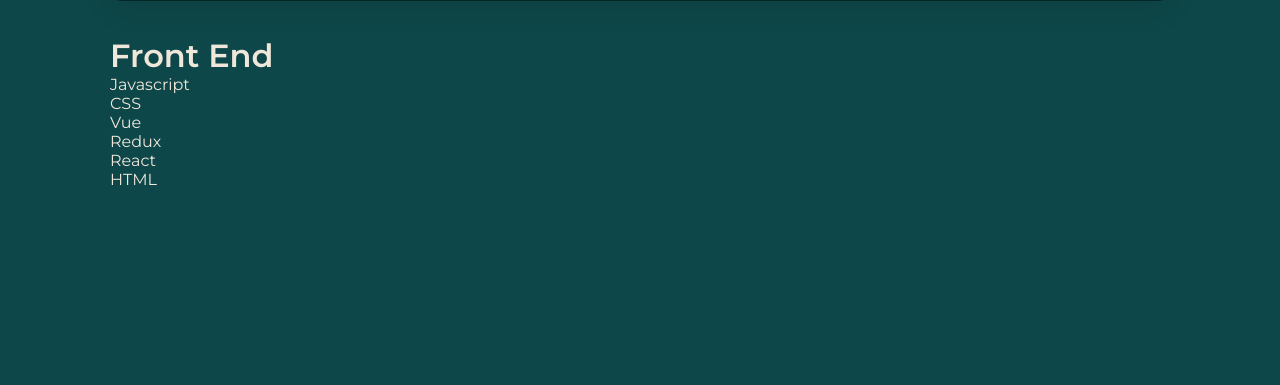
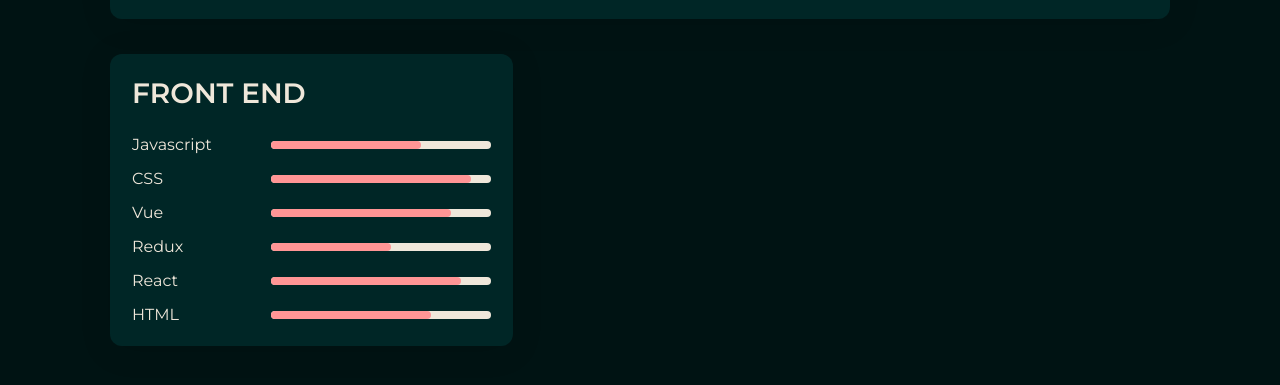
Before and after one commit to johannamag/devchallenges.io-portfolio, a plain HTML site: page index.html in a window 1280 px wide. Shown: the part 343-728 px from the top of the page. Drawn offline with Linux system fonts and the light colour scheme.

Commit message:
styled skills section

```diff
--- a/style.css
+++ b/style.css
@@ -13,7 +13,7 @@
 }
 
 html {
-  background-color: #0e4749;
+  background-color: #001313;
   font-family: "Montserrat", sans-serif;
   font-weight: 400;
   color: var(--light);
@@ -33,6 +33,7 @@ main {
 .grid {
   display: grid;
   grid-template-columns: repeat(5, 1fr);
+  grid-template-rows: repeat(5, 1fr);
   grid-gap: 35px;
 }
 
@@ -40,6 +41,9 @@ main {
   grid-column: 1 / 6;
   width: 100%;
   display: flex;
+}
+
+.card {
   padding: 22px;
   background-color: var(--green);
   border-radius: 12px;
@@ -85,3 +89,67 @@ main {
   line-height: 22px;
   font-weight: 500;
 }
+
+.skills {
+  grid-column: 1 / 3;
+}
+
+.skills-heading {
+  text-transform: uppercase;
+  font-size: 28px;
+  font-weight: 700;
+  margin-bottom: 25px;
+}
+
+.skill {
+  display: flex;
+  align-items: center;
+  justify-content: space-between;
+  margin-bottom: 15px;
+}
+
+.skill:last-child {
+  margin-bottom: 0;
+}
+
+.bar {
+  height: 8px;
+  width: 220px;
+  background-color: var(--light);
+  border-radius: 12px;
+}
+
+.javascript,
+.css,
+.vue,
+.redux,
+.react,
+.html {
+  height: 8px;
+  border-radius: 12px;
+  background-color: var(--pink);
+}
+
+.javascript {
+  width: 150px;
+}
+
+.css {
+  width: 200px;
+}
+
+.vue {
+  width: 180px;
+}
+
+.redux {
+  width: 120px;
+}
+
+.react {
+  width: 190px;
+}
+
+.html {
+  width: 160px;
+}
```
